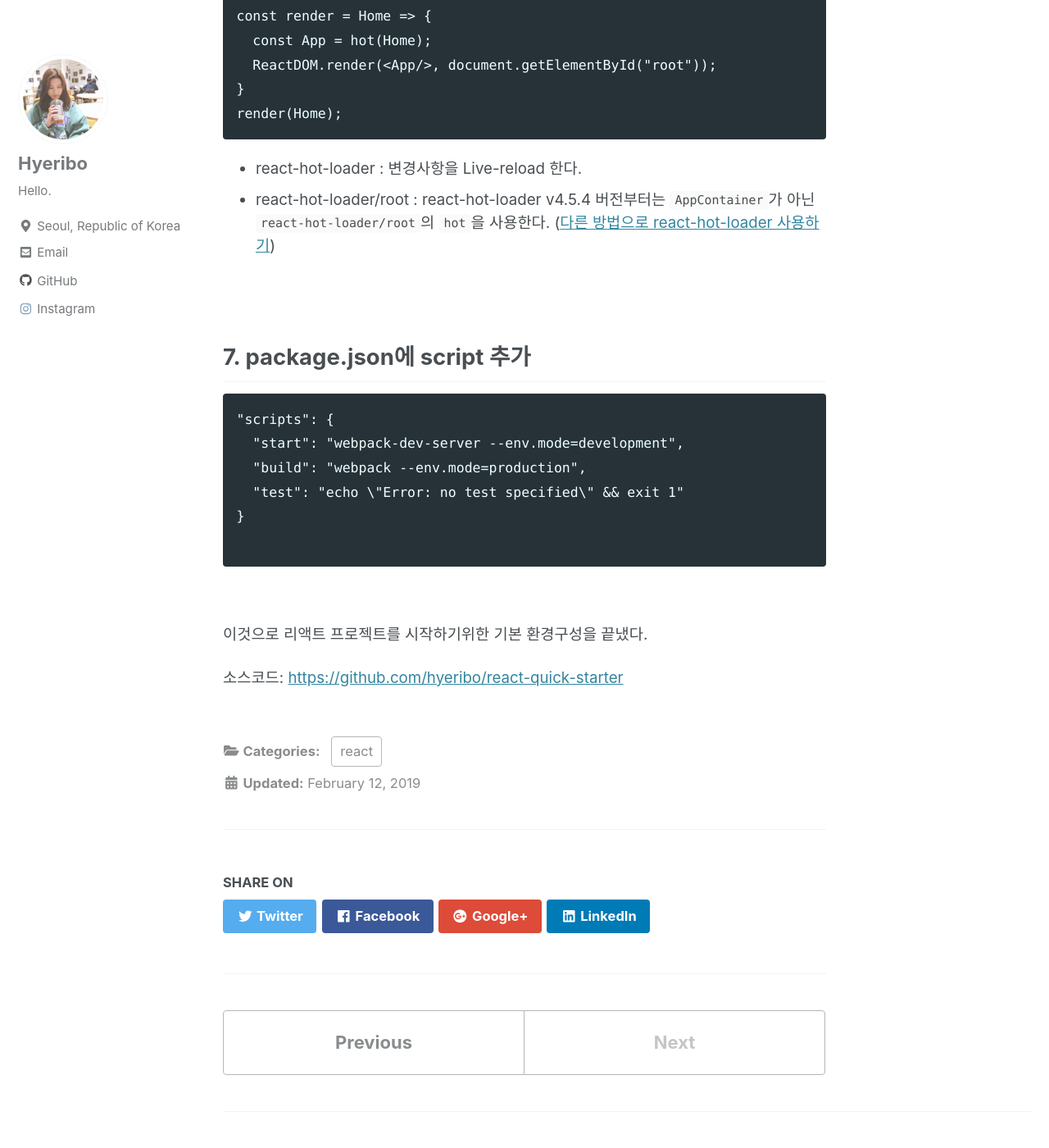
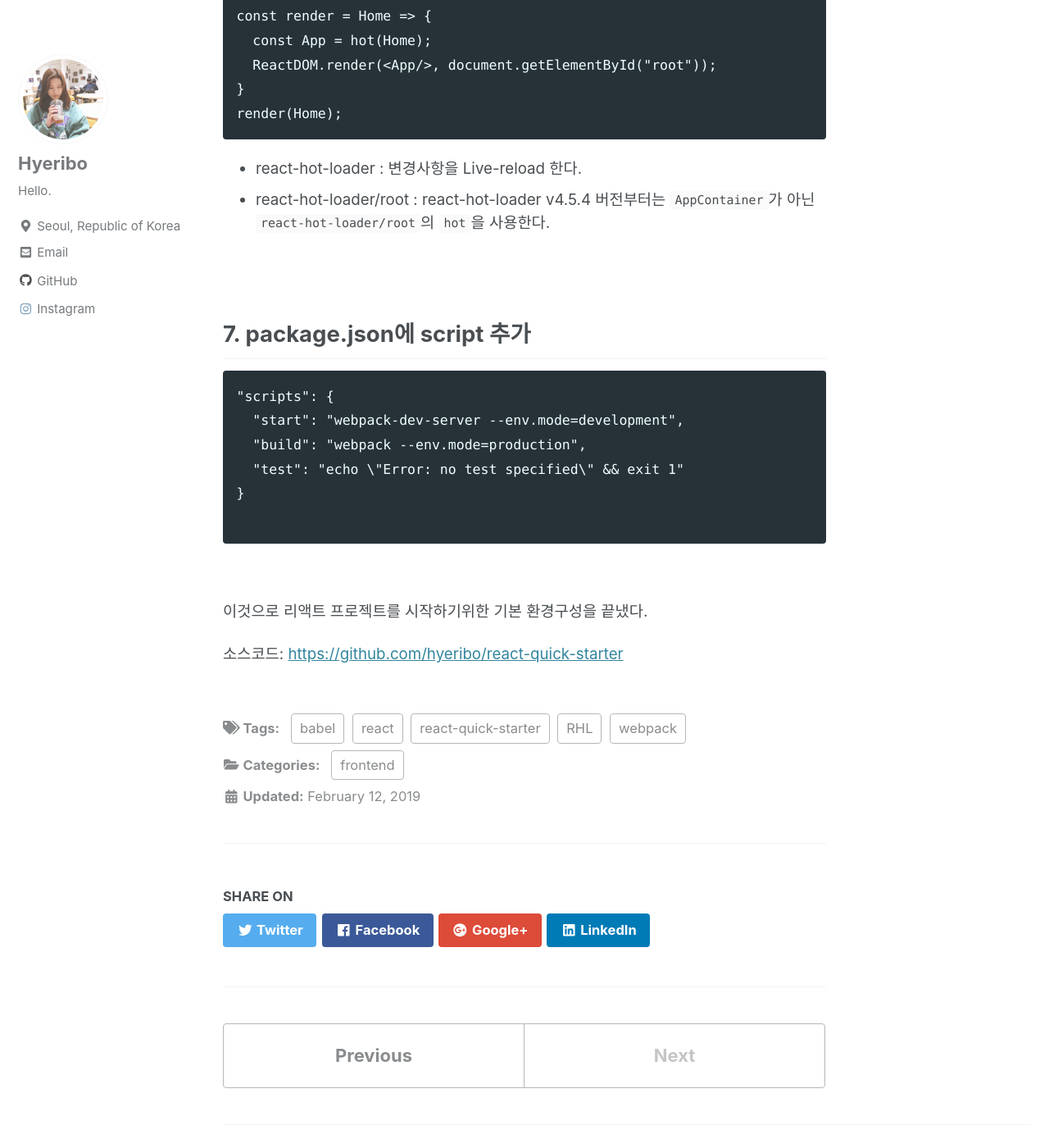
Before and after one commit to hyeribo/hyeribo.github.io, a Jekyll site: the page built from _posts/2019-02-12-react-quick-starter.md, in a window 1280 px wide and 1400 px high, scrolled down 7450 px. Shown: the whole window at 82% size. Built offline with Jekyll 4.4.1, drawn with Linux system fonts in a browser that asks for light colours; cached includes are drawn as plain includes; nearby versions of some CDN libraries.

Commit message:
Modify react-quick-starter

````diff
--- a/_posts/2019-02-12-react-quick-starter.md
+++ b/_posts/2019-02-12-react-quick-starter.md
@@ -1,7 +1,8 @@
 ---
 title: "[ReactJS] create-react-app 사용하지 않고 리액트 시작하기"
 date: 2019-02-12 20:08:00 +0900
-categories: react
+categories: frontend
+tags: react webpack babel RHL react-quick-starter
 ---
 
 리액트 프로젝트를 시작할때, 제일 빠르고 간단한 방법은 create-react-app을 사용하는것이다.
@@ -244,7 +245,7 @@ const render = Home => {
 render(Home);
 ```
 - react-hot-loader : 변경사항을 Live-reload 한다.
-- react-hot-loader/root : react-hot-loader v4.5.4 버전부터는 `AppContainer`가 아닌 `react-hot-loader/root`의 `hot`을 사용한다. ([다른 방법으로 react-hot-loader 사용하기](https://www.npmjs.com/package/react-hot-loader#getting-started))
+- react-hot-loader/root : react-hot-loader v4.5.4 버전부터는 `AppContainer`가 아닌 `react-hot-loader/root`의 `hot`을 사용한다.
 
 
 <br/>
````
